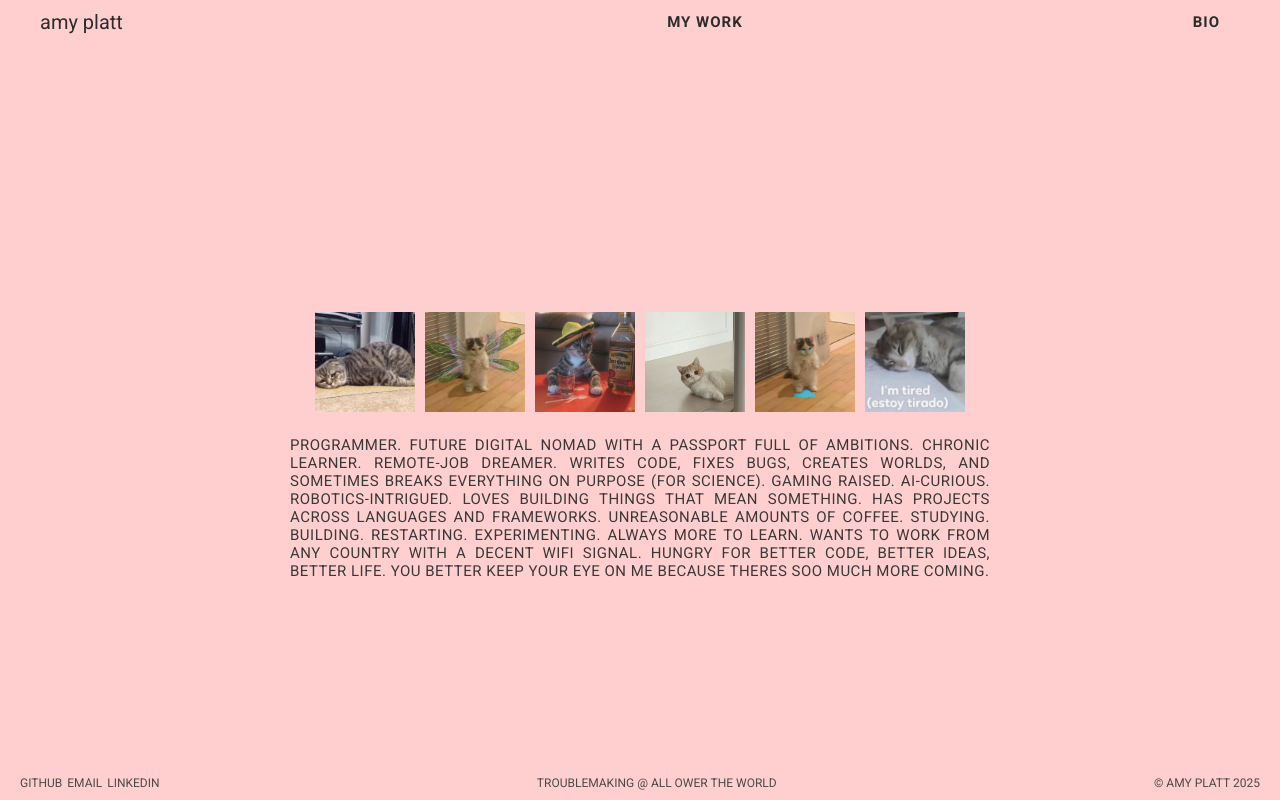
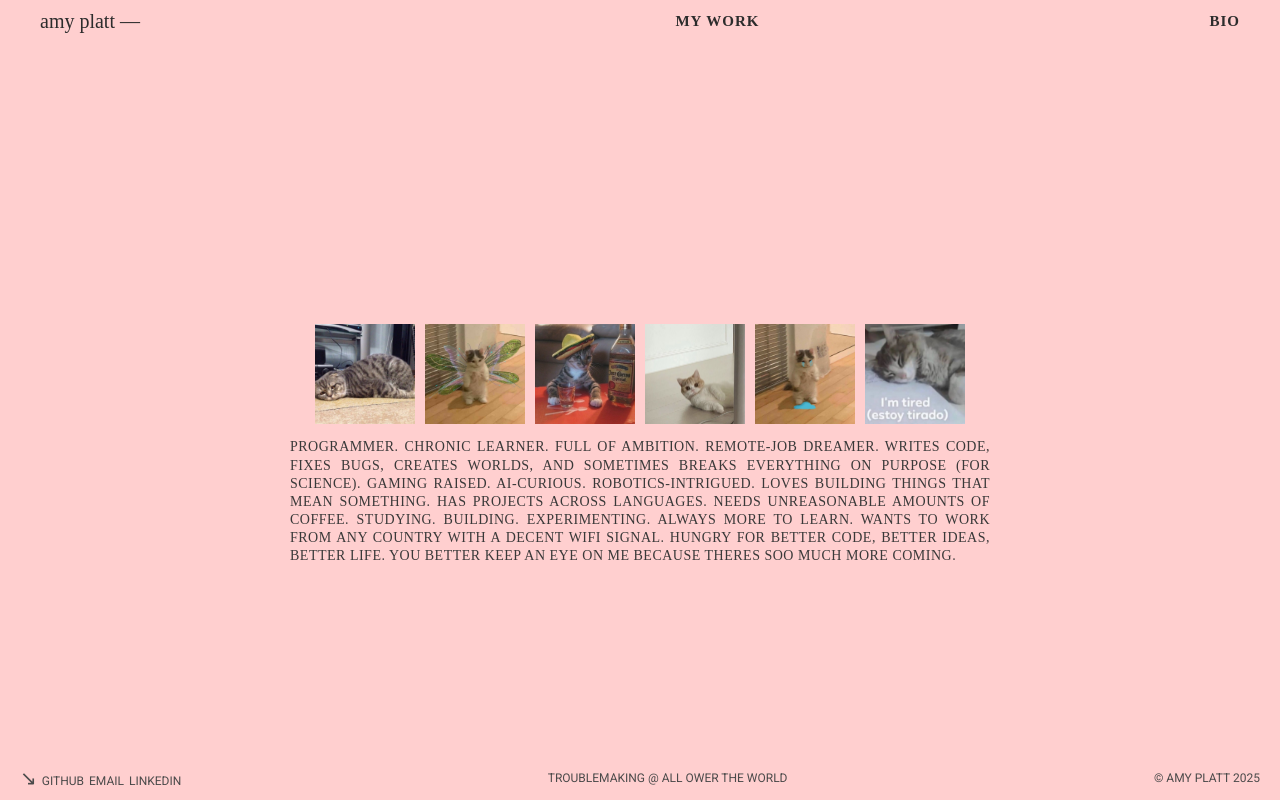
Before and after one commit to bean-123/Portfolio, a React (Vite) app: page / in a window 1280 px wide. Built offline with nearby package versions, Linux system fonts and the light colour scheme.

Commit message:
Add edits to Cards and BIO page, edited UL to links

```diff
--- a/src/App.css
+++ b/src/App.css
@@ -4,7 +4,6 @@
   width: 100vw;
   min-height: 100vh;
   background-color: #ffcfcf;
-  font-family: "Roboto", sans-serif;
   padding: 10px;
 }
 
--- a/src/components/BioPage.jsx
+++ b/src/components/BioPage.jsx
@@ -23,7 +23,8 @@ const BioPage = () => {
           There's always a next thing waiting.
           <br />
           <br />
-          If you wanna work together, reach me at amyplatt1995@gmail.com
+          If you wanna work together, reach me at
+          <span> amyplatt1995@gmail.com</span>
         </p>
       </div>
 
--- a/src/components/BioPage.module.css
+++ b/src/components/BioPage.module.css
@@ -1,8 +1,6 @@
 .bioContainer {
   display: flex;
   justify-content: space-between;
-  align-items: center;
-  padding: 4rem 6rem;
   width: 100%;
   min-height: 100vh;
   box-sizing: border-box;
@@ -11,14 +9,20 @@
 /* Left column text */
 .bioText {
   flex: 1;
-  max-width: 600px;
+  max-width: 700px;
+  padding-left: 10rem;
+  padding-top: 18em;
 }
 
 .bioTitle {
   font-size: 20px;
   font-weight: 600;
-  color: #3b3b3b;
+  color: #444;
   margin-bottom: 20px;
+}
+
+span {
+  font-weight: bolder;
 }
 
 .bioParagraph {
--- a/src/components/Cards.jsx
+++ b/src/components/Cards.jsx
@@ -59,8 +59,10 @@ const Cards = () => {
                   }`}
                 >
                   <img src={proj.hover} alt={`Hover ${proj.title}`} />
-                  <h3 className={styles.hoverTitle}>{proj.title}</h3>
-                  <p>{proj.description}</p>
+                  <div className={styles.hoversmalltext}>
+                    <h3 className={styles.hoverTitle}>{proj.title}</h3>
+                    <p>{proj.description}</p>
+                  </div>
                 </div>
               )}
             </motion.div>
@@ -71,21 +73,21 @@ const Cards = () => {
       <div className={styles.randomtext}>
         <motion.div
           initial={{ y: 100, opacity: 0 }} // start 50px below, invisible
-          animate={{ y: 0, opacity: 1 }} // end at original position, fully visible
-          transition={{ duration: 1, ease: "easeOut", delay: 0.5 }} // delay if you want
-          className={styles.randomtext}
+          animate={{ y: 0, opacity: 1 }} // end at original position, fully
+          visible
+          transition={{ duration: 1, ease: "easeOut", delay: 0.5 }}
+          className={styles.randomtextinner}
         >
           <p>
-            PROGRAMMER. FUTURE DIGITAL NOMAD WITH A PASSPORT FULL OF AMBITIONS.
-            CHRONIC LEARNER. REMOTE-JOB DREAMER. WRITES CODE, FIXES BUGS,
-            CREATES WORLDS, AND SOMETIMES BREAKS EVERYTHING ON PURPOSE (FOR
-            SCIENCE). GAMING RAISED. AI-CURIOUS. ROBOTICS-INTRIGUED. LOVES
-            BUILDING THINGS THAT MEAN SOMETHING. HAS PROJECTS ACROSS LANGUAGES
-            AND FRAMEWORKS. UNREASONABLE AMOUNTS OF COFFEE. STUDYING. BUILDING.
-            RESTARTING. EXPERIMENTING. ALWAYS MORE TO LEARN. WANTS TO WORK FROM
-            ANY COUNTRY WITH A DECENT WIFI SIGNAL. HUNGRY FOR BETTER CODE,
-            BETTER IDEAS, BETTER LIFE. YOU BETTER KEEP YOUR EYE ON ME BECAUSE
-            THERES SOO MUCH MORE COMING.
+            PROGRAMMER. CHRONIC LEARNER. FULL OF AMBITION. REMOTE-JOB DREAMER.
+            WRITES CODE, FIXES BUGS, CREATES WORLDS, AND SOMETIMES BREAKS
+            EVERYTHING ON PURPOSE (FOR SCIENCE). GAMING RAISED. AI-CURIOUS.
+            ROBOTICS-INTRIGUED. LOVES BUILDING THINGS THAT MEAN SOMETHING. HAS
+            PROJECTS ACROSS LANGUAGES. NEEDS UNREASONABLE AMOUNTS OF COFFEE.
+            STUDYING. BUILDING. EXPERIMENTING. ALWAYS MORE TO LEARN. WANTS TO
+            WORK FROM ANY COUNTRY WITH A DECENT WIFI SIGNAL. HUNGRY FOR BETTER
+            CODE, BETTER IDEAS, BETTER LIFE. YOU BETTER KEEP AN EYE ON ME
+            BECAUSE THERES SOO MUCH MORE COMING.
           </p>
         </motion.div>
       </div>
--- a/src/components/Cards.module.css
+++ b/src/components/Cards.module.css
@@ -17,10 +17,15 @@
 .randomtext {
   margin-top: 10px;
   max-width: 700px;
-  font-size: 15px;
   text-align: justify;
+}
+
+.randomtextinner p {
+  font-size: 14px;
+  line-height: 1.3;
   color: rgb(58, 57, 57);
   letter-spacing: 0.5px;
+  margin: 0;
 }
 
 .cardImage {
@@ -42,7 +47,6 @@
   transform: translateX(-50%);
   display: flex;
   flex-direction: column; /* change to row for side preview */
-  align-items: center;
   gap: 10px;
   padding: 10px;
   z-index: 10; /* keep on top of other content */
@@ -55,7 +59,6 @@
   transform: translateX(-50%);
   display: flex;
   flex-direction: column; /* change to row for side preview */
-  align-items: center;
   gap: 10px;
   padding: 10px;
   z-index: 10; /* keep on top of other content */
@@ -67,8 +70,6 @@
   left: 45%; /* center horizontally relative to container */
   transform: translateX(-50%);
   display: flex;
-  flex-direction: column; /* change to row for side preview */
-  align-items: center;
   gap: 10px;
   padding: 10px;
   z-index: 10; /* keep on top of other content */
@@ -81,7 +82,6 @@
   transform: translateX(-50%);
   display: flex;
   flex-direction: column; /* change to row for side preview */
-  align-items: center;
   gap: 10px;
   padding: 10px;
   z-index: 10; /* keep on top of other content */
@@ -94,7 +94,6 @@
   transform: translateX(-50%);
   display: flex;
   flex-direction: column; /* change to row for side preview */
-  align-items: center;
   gap: 10px;
   padding: 10px;
   z-index: 10; /* keep on top of other content */
@@ -107,24 +106,25 @@
   transform: translateX(-50%);
   display: flex;
   flex-direction: column; /* change to row for side preview */
-  align-items: center;
   gap: 10px;
   padding: 10px;
   z-index: 10; /* keep on top of other content */
   transition: opacity 0.3s ease, transform 0.3s ease;
 }
 
+.hoversmalltext {
+  flex-direction: column;
+}
+
 .hoverTitle {
-  font-size: 18px;
+  font-size: 15px;
   font-weight: bold;
-  color: rgb(33, 33, 33);
-  margin: 8px 0 4px 0;
-  text-align: center;
+  color: #444;
 }
 
 .hoverBox p {
-  font-size: 16px;
-  color: rgb(58, 57, 57);
+  font-size: 14px;
+  color: #444;
 }
 
 .hoverBox img {
--- a/src/components/Footer.jsx
+++ b/src/components/Footer.jsx
@@ -4,11 +4,24 @@ const Footer = () => {
   return (
     <div className={styles.footercontainer}>
       <div className={styles.contact}>
-        <ul>
-          <li>GITHUB</li>
-          <li>EMAIL</li>
-          <li>LINKEDIN</li>
-        </ul>
+        <p>↘</p>
+        <div className={styles.links}>
+          <a
+            href="https://github.com/bean-123"
+            target="_blank"
+            rel="noopener noreferrer"
+          >
+            GITHUB
+          </a>
+          <a href="mailto:amy.platt@hotmail.com">EMAIL</a>
+          <a
+            href="https://www.linkedin.com/in/amy-platt-2213a0358/"
+            target="_blank"
+            rel="noopener noreferrer"
+          >
+            LINKEDIN
+          </a>
+        </div>
       </div>
       <div>TROUBLEMAKING @ ALL OWER THE WORLD</div>
       <div>© AMY PLATT 2025</div>
--- a/src/components/Footer.module.css
+++ b/src/components/Footer.module.css
@@ -4,6 +4,7 @@
   justify-content: space-between;
   font-size: 12px;
   color: #4b4a4a;
+  font-family: "Roboto", sans-serif;
 
   /* keep footer at the bottom */
   position: fixed;
@@ -14,17 +15,29 @@
   z-index: 999; /* ensures it's above other content */
 }
 
-.contact ul {
-  list-style: none;
+p {
+  font-size: 20px;
+}
+
+.contact {
   display: flex;
   align-items: center;
   gap: 5px;
 }
 
-.contact li {
-  cursor: pointer;
+.links {
+  padding-top: 5px;
+  display: flex;
+  align-items: center;
+  gap: 5px;
 }
 
-.contact li:hover {
+.contact a {
+  cursor: pointer;
+  text-decoration: none; /* optional */
+  color: inherit; /* optional, keeps same color as footer */
+}
+
+.contact a:hover {
   color: rgb(190, 133, 125);
 }
--- a/src/components/Navbar.jsx
+++ b/src/components/Navbar.jsx
@@ -6,7 +6,7 @@ const Navbar = () => {
     <div className={styles.navbarcontainer}>
       <div className={styles.sitename}>
         <Link to="/" className={styles.link}>
-          amy platt
+          amy platt —
         </Link>
       </div>
 
--- a/src/components/Navbar.module.css
+++ b/src/components/Navbar.module.css
@@ -3,7 +3,7 @@
   align-items: center;
   justify-content: space-between;
   margin-left: 30px;
-  margin-right: 50px;
+  margin-right: 30px;
   color: rgb(44, 44, 44);
 }
 
```
